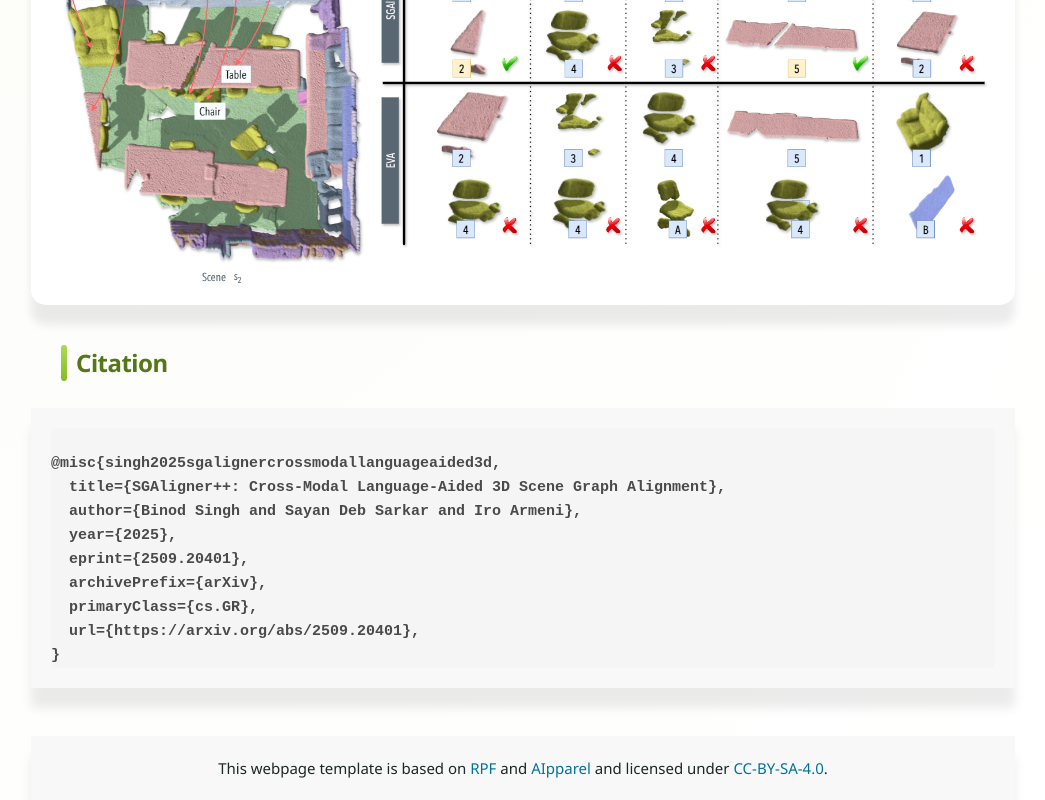
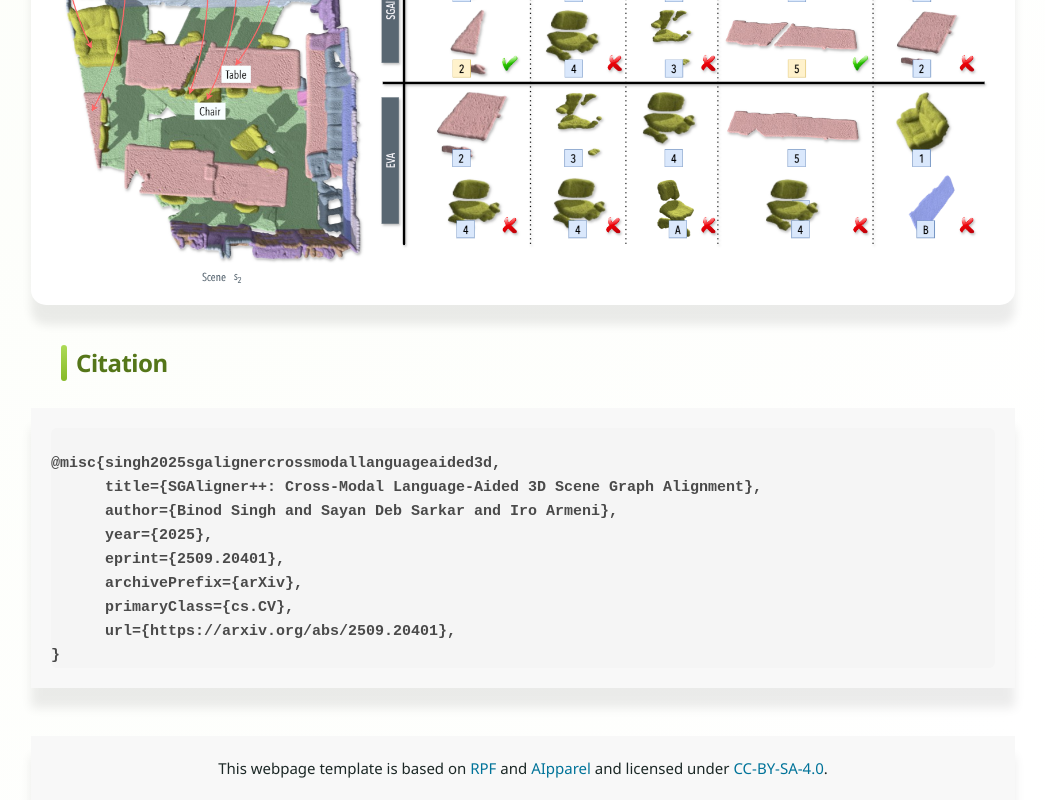
Before and after one commit to singhbino3d/sgpp, a plain HTML site: page index.html in a window 1280 px wide. Shown: the part 4051-4851 px from the top of the page, without its empty margins (117-1162 px from the left). Drawn offline with nearby package versions, Linux system fonts and the light colour scheme; some icons are missing.

Commit message:
Edit Citation and Add teaser gif

```diff
--- a/index.html
+++ b/index.html
@@ -436,7 +436,7 @@
       year={2025},
       eprint={2509.20401},
       archivePrefix={arXiv},
-  primaryClass={cs.GR},
+      primaryClass={cs.CV},
       url={https://arxiv.org/abs/2509.20401},
 }
 </pre>
```
Lines whose indentation alone changed are shown as unchanged.
